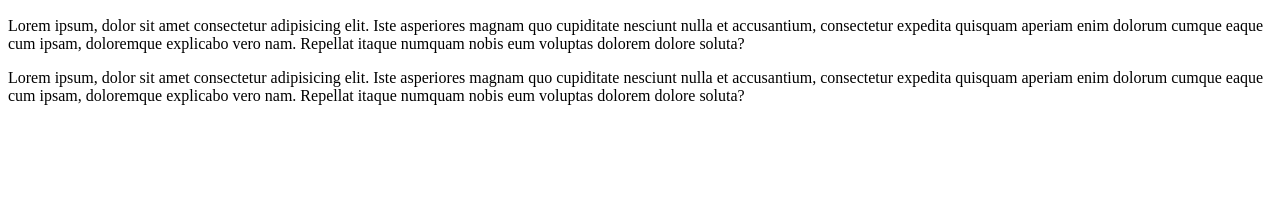
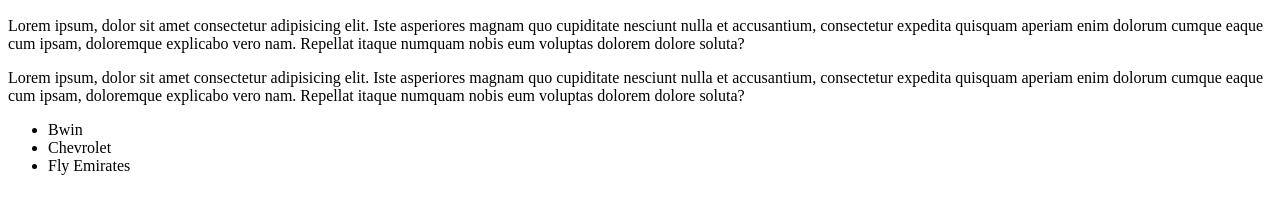
Before and after one commit to JorgeEduardo24/Taller1AGitPassport, a plain HTML site: page index.html in a window 1280 px wide. Shown: the part 137-350 px from the top of the page. Drawn offline with Linux system fonts and the light colour scheme.

Commit message:
Sponsors added

```diff
--- a/index.html
+++ b/index.html
@@ -9,6 +9,17 @@
     <p>Lorem ipsum, dolor sit amet consectetur adipisicing elit. Iste asperiores magnam quo cupiditate nesciunt nulla et accusantium, consectetur expedita quisquam aperiam enim dolorum cumque eaque cum ipsam, doloremque explicabo vero nam. Repellat itaque numquam nobis eum voluptas dolorem dolore soluta?</p>
     <p>Lorem ipsum, dolor sit amet consectetur adipisicing elit. Iste asperiores magnam quo cupiditate nesciunt nulla et accusantium, consectetur expedita quisquam aperiam enim dolorum cumque eaque cum ipsam, doloremque explicabo vero nam. Repellat itaque numquam nobis eum voluptas dolorem dolore soluta?</p>
 
+    <!--Contenedor-->
+
+    <div>
+
+        <ul>
+            <li>Bwin</li>
+            <li>Chevrolet</li>
+            <li>Fly Emirates</li>
+
+        </ul>
+    </div>
 
 </body>
 
```
